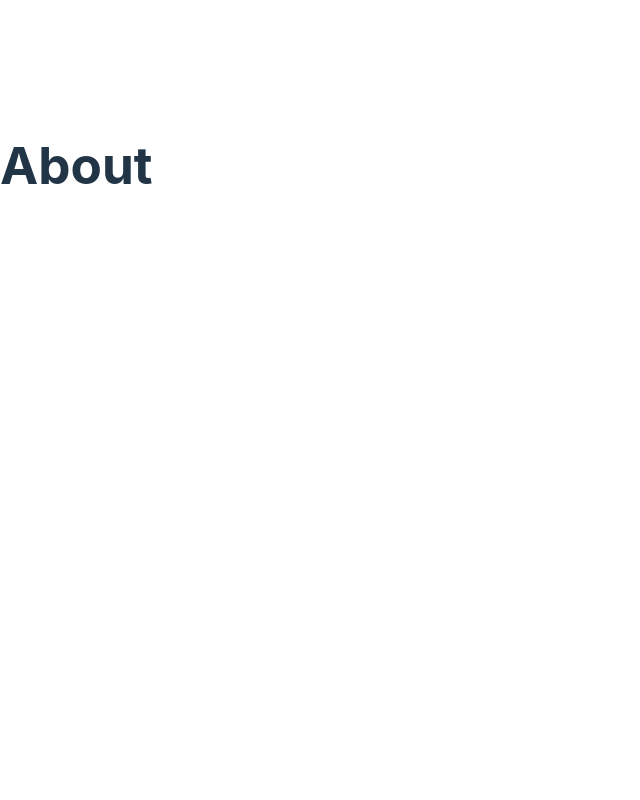
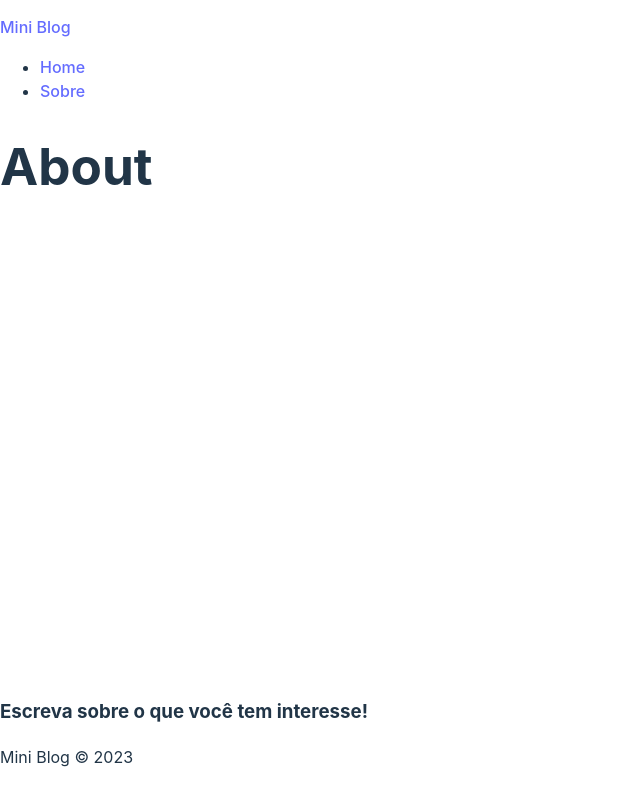
Before and after one commit to kaiovinic/miniblog, a React (Vite) app: page /about in a window 1280 px wide. Shown: the whole page, without its empty margins (0-640 px from the left). Built offline with nearby package versions, Linux system fonts and the light colour scheme.

Commit message:
Criação do NavBar e Footer

```diff
--- a/src/App.jsx
+++ b/src/App.jsx
@@ -5,17 +5,21 @@
 // Pages
 import Home from "./pages/home/Home";
 import About from "./pages/about/About";
+import NavBar from "./components/NavBar";
+import Footer from "./components/Footer";
 
 function App() {
   return (
     <div>
       <BrowserRouter>
+        <NavBar />
         <div className="container">
           <Routes>
             <Route path="/" element={<Home />} />
             <Route path="/about" element={<About />} />
           </Routes>
         </div>
+        <Footer />
       </BrowserRouter>
     </div>
   );
--- /dev/null
+++ b/src/components/Footer.jsx
@@ -0,0 +1,12 @@
+import styles from "./Footer.module.css";
+
+const Footer = () => {
+  return (
+    <div>
+      <h3>Escreva sobre o que você tem interesse!</h3>
+      <p>Mini Blog &copy; 2023</p>
+    </div>
+  );
+};
+
+export default Footer;
--- /dev/null
+++ b/src/components/NavBar.jsx
@@ -0,0 +1,23 @@
+import styles from "./NavBar.module.css";
+
+import { NavLink } from "react-router-dom";
+
+const NavBar = () => {
+  return (
+    <nav>
+      <NavLink to="/">
+        Mini <span>Blog</span>
+      </NavLink>
+      <ul>
+        <li>
+          <NavLink to="/">Home</NavLink>
+        </li>
+        <li>
+          <NavLink to="/about">Sobre</NavLink>
+        </li>
+      </ul>
+    </nav>
+  );
+};
+
+export default NavBar;
```
Also changed, not shown: src/components/Footer.module.css (added), src/components/NavBar.module.css (added).
